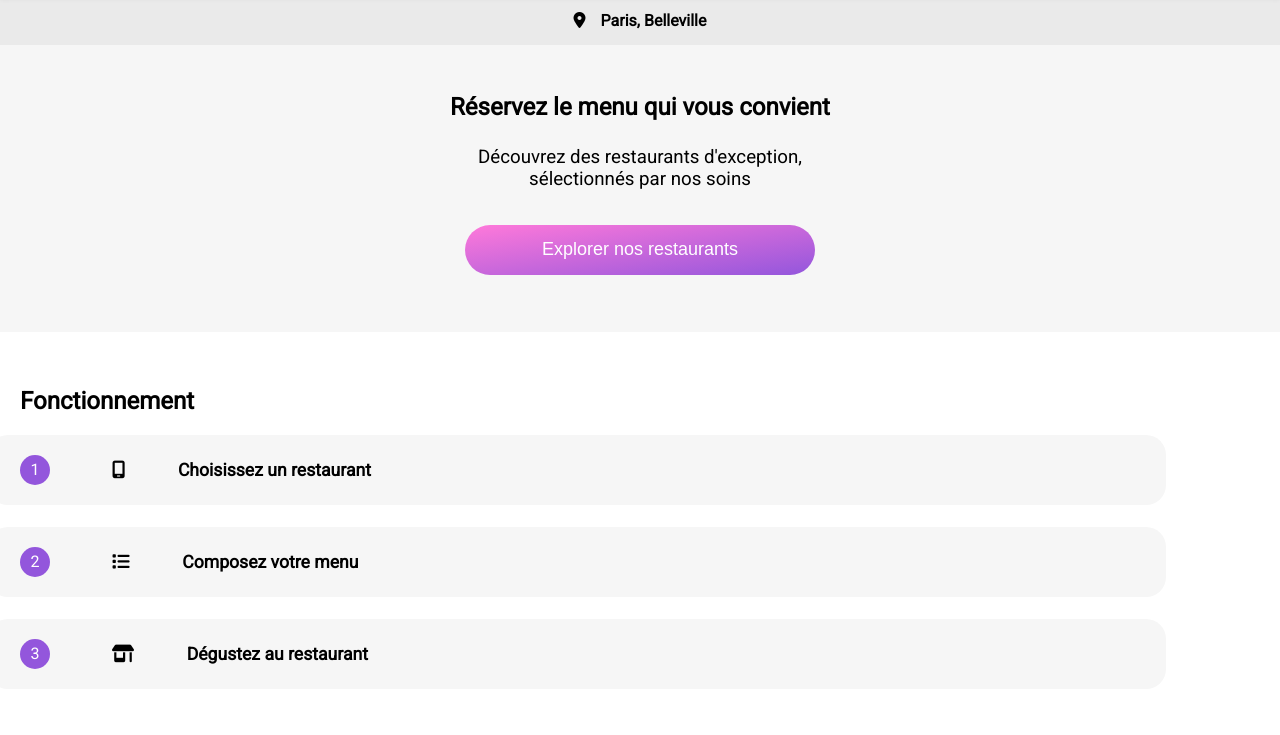
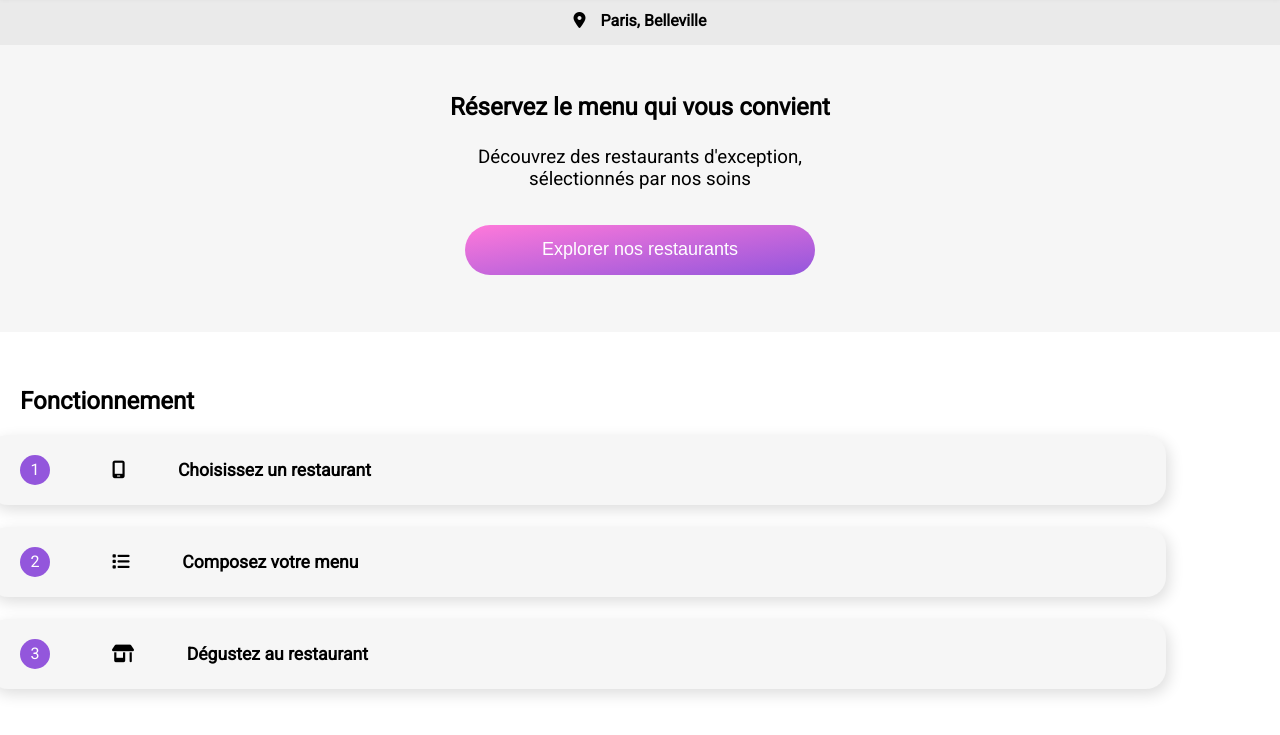
Before and after one commit to JustineLo/P3, a website: page index.html in a window 1280 px wide. Shown: the part 67-802 px from the top of the page. Drawn offline with Linux system fonts and the light colour scheme; a web font is replaced by a local one.

Commit message:
add shadow to steps

```diff
--- a/sass/components/_step.scss
+++ b/sass/components/_step.scss
@@ -22,6 +22,7 @@
         height: 70px;
         font-size: 110%;
         font-weight: bold;
+        box-shadow: 3px 5px 15px darken($bg-section, 10%);
     }
 
     span {
```
Also changed, not shown: public/css/style.css, 1 other file.
